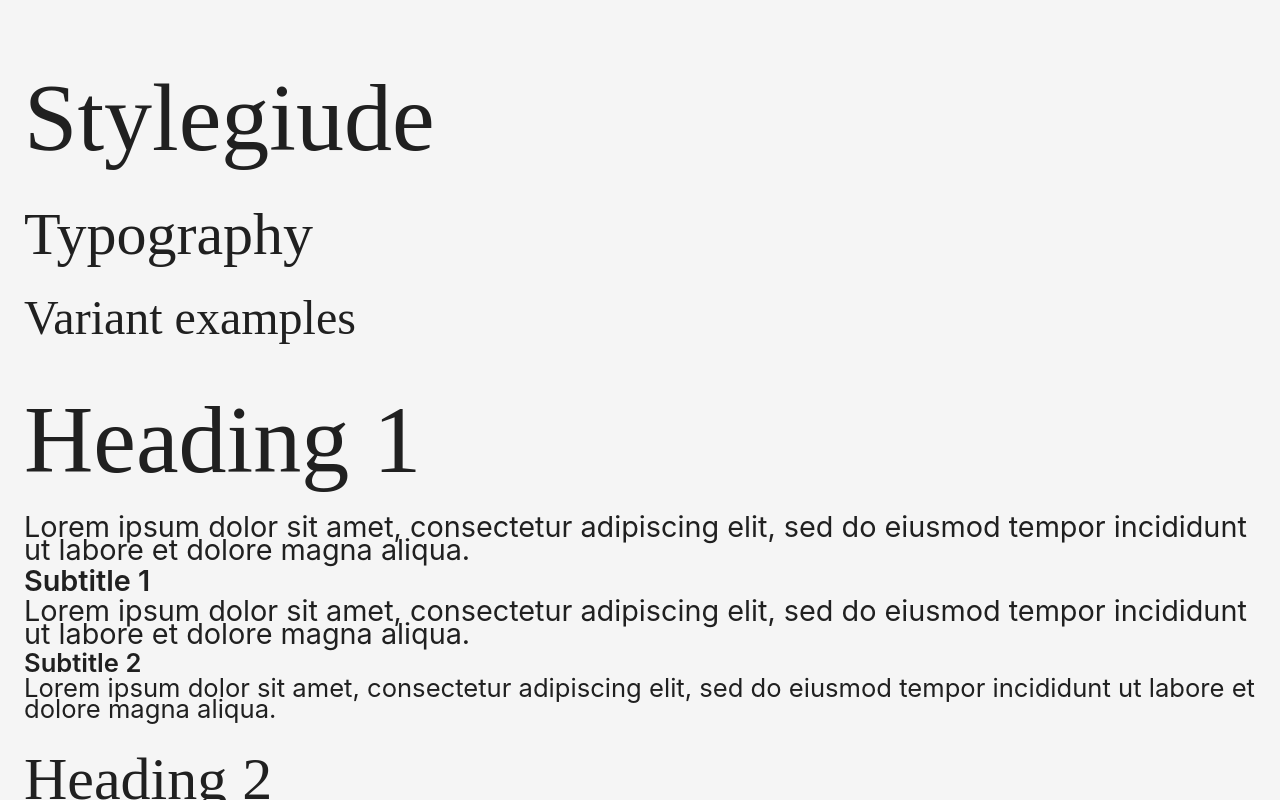
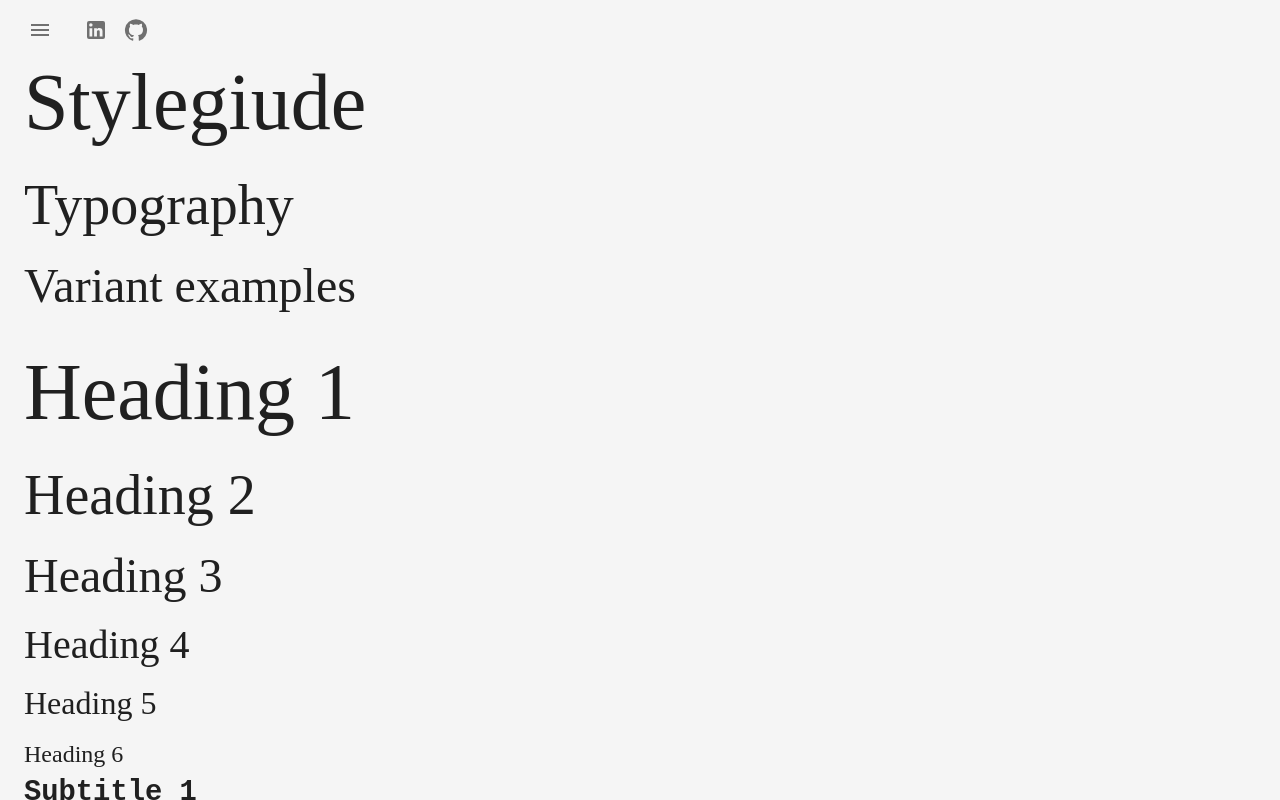
Before and after one commit to nfjdu/nfjdu.github.io, a React (Vite) app: page /styleguide/typography in a window 1280 px wide. Built offline with nearby package versions, Linux system fonts and the light colour scheme; a small style sheet from the web is missing.

Commit message:
menu started + some typography fixes

```diff
--- a/src/pages/Root/index.tsx
+++ b/src/pages/Root/index.tsx
@@ -1,17 +1,52 @@
-import { Box } from "@mui/material";
+import MenuIcon from "@mui/icons-material/Menu";
+import LinkedInIcon from "@mui/icons-material/LinkedIn";
+import GitHubIcon from "@mui/icons-material/GitHub";
+import { Box, Collapse, IconButton, List, ListItem, ListItemText, Paper } from "@mui/material";
 import { Outlet } from "react-router-dom";
+import { useState } from "react";
 
 const RootPage = () => {
+  const [isMenuOpened, setIsMenuOpened] = useState(false);
+
   return (
     <Box
       sx={{
         width: "100%",
         height: "100%",
         overflowX: "hidden",
+        position: "relative",
         p: 3,
         backgroundColor: (theme) => theme.palette.background.paper,
       }}
     >
+      <Box sx={{ position: "absolute", top: 10, left: 20 }}>
+        <IconButton sx={{ mr: 2 }} onClick={() => setIsMenuOpened(!isMenuOpened)}>
+          <MenuIcon />
+        </IconButton>
+        <IconButton>
+          <LinkedInIcon />
+        </IconButton>
+        <IconButton>
+          <GitHubIcon />
+        </IconButton>
+      </Box>
+
+      {isMenuOpened && (
+        <Box sx={{ backgroundColor: "grey" }}>
+          <List>
+            <ListItem>
+              <ListItemText>Home</ListItemText>
+            </ListItem>
+            <ListItem>
+              <ListItemText>Home</ListItemText>
+            </ListItem>
+            <ListItem>
+              <ListItemText>Home</ListItemText>
+            </ListItem>
+          </List>
+        </Box>
+      )}
+
       <Outlet />
     </Box>
   );
--- a/src/pages/Styleguide/Typography/index.tsx
+++ b/src/pages/Styleguide/Typography/index.tsx
@@ -7,106 +7,33 @@ const TypographyPage = () => {
       <Typography variant='h3'>Variant examples</Typography>
 
       <Typography variant='h1'>Heading 1</Typography>
-      <Typography variant='body1'>
-        Lorem ipsum dolor sit amet, consectetur adipiscing elit, sed do eiusmod tempor incididunt ut
-        labore et dolore magna aliqua.
-      </Typography>
+
+      <Typography variant='h2'>Heading 2</Typography>
+
+      <Typography variant='h3'>Heading 3</Typography>
+
+      <Typography variant='h4'>Heading 4</Typography>
+
+      <Typography variant='h5'>Heading 5</Typography>
+
+      <Typography variant='h6'>Heading 6</Typography>
+
       <Typography variant='subtitle1'>Subtitle 1</Typography>
       <Typography variant='body1'>
-        Lorem ipsum dolor sit amet, consectetur adipiscing elit, sed do eiusmod tempor incididunt ut
-        labore et dolore magna aliqua.
+        Body1. Lorem ipsum dolor sit amet, consectetur adipiscing elit, sed do eiusmod tempor
+        incididunt ut labore et dolore magna aliqua.
       </Typography>
       <Typography variant='subtitle2'>Subtitle 2</Typography>
       <Typography variant='body2'>
-        Lorem ipsum dolor sit amet, consectetur adipiscing elit, sed do eiusmod tempor incididunt ut
-        labore et dolore magna aliqua.
-      </Typography>
-
-      <Typography variant='h2'>Heading 2</Typography>
-      <Typography variant='body1'>
-        Lorem ipsum dolor sit amet, consectetur adipiscing elit, sed do eiusmod tempor incididunt ut
-        labore et dolore magna aliqua.
-      </Typography>
-      <Typography variant='subtitle1'>Subtitle 1</Typography>
-      <Typography variant='body1'>
-        Lorem ipsum dolor sit amet, consectetur adipiscing elit, sed do eiusmod tempor incididunt ut
-        labore et dolore magna aliqua.
-      </Typography>
-      <Typography variant='subtitle2'>Subtitle 2</Typography>
-      <Typography variant='body2'>
-        Lorem ipsum dolor sit amet, consectetur adipiscing elit, sed do eiusmod tempor incididunt ut
-        labore et dolore magna aliqua.
-      </Typography>
-
-      <Typography variant='h3'>Heading 3</Typography>
-      <Typography variant='body1'>
-        Lorem ipsum dolor sit amet, consectetur adipiscing elit, sed do eiusmod tempor incididunt ut
-        labore et dolore magna aliqua.
-      </Typography>
-      <Typography variant='subtitle1'>Subtitle 1</Typography>
-      <Typography variant='body1'>
-        Lorem ipsum dolor sit amet, consectetur adipiscing elit, sed do eiusmod tempor incididunt ut
-        labore et dolore magna aliqua.
-      </Typography>
-      <Typography variant='subtitle2'>Subtitle 2</Typography>
-      <Typography variant='body2'>
-        Lorem ipsum dolor sit amet, consectetur adipiscing elit, sed do eiusmod tempor incididunt ut
-        labore et dolore magna aliqua.
-      </Typography>
-
-      <Typography variant='h4'>Heading 4</Typography>
-      <Typography variant='body1'>
-        Lorem ipsum dolor sit amet, consectetur adipiscing elit, sed do eiusmod tempor incididunt ut
-        labore et dolore magna aliqua.
-      </Typography>
-      <Typography variant='subtitle1'>Subtitle 1</Typography>
-      <Typography variant='body1'>
-        Lorem ipsum dolor sit amet, consectetur adipiscing elit, sed do eiusmod tempor incididunt ut
-        labore et dolore magna aliqua.
-      </Typography>
-      <Typography variant='subtitle2'>Subtitle 2</Typography>
-      <Typography variant='body2'>
-        Lorem ipsum dolor sit amet, consectetur adipiscing elit, sed do eiusmod tempor incididunt ut
-        labore et dolore magna aliqua.
-      </Typography>
-
-      <Typography variant='h5'>Heading 5</Typography>
-      <Typography variant='body1'>
-        Lorem ipsum dolor sit amet, consectetur adipiscing elit, sed do eiusmod tempor incididunt ut
-        labore et dolore magna aliqua.
-      </Typography>
-      <Typography variant='subtitle1'>Subtitle 1</Typography>
-      <Typography variant='body1'>
-        Lorem ipsum dolor sit amet, consectetur adipiscing elit, sed do eiusmod tempor incididunt ut
-        labore et dolore magna aliqua.
-      </Typography>
-      <Typography variant='subtitle2'>Subtitle 2</Typography>
-      <Typography variant='body2'>
-        Lorem ipsum dolor sit amet, consectetur adipiscing elit, sed do eiusmod tempor incididunt ut
-        labore et dolore magna aliqua.
-      </Typography>
-
-      <Typography variant='h6'>Heading 6</Typography>
-      <Typography variant='body1'>
-        Lorem ipsum dolor sit amet, consectetur adipiscing elit, sed do eiusmod tempor incididunt ut
-        labore et dolore magna aliqua.
-      </Typography>
-      <Typography variant='subtitle1'>Subtitle 1</Typography>
-      <Typography variant='body1'>
-        Lorem ipsum dolor sit amet, consectetur adipiscing elit, sed do eiusmod tempor incididunt ut
-        labore et dolore magna aliqua.
-      </Typography>
-      <Typography variant='subtitle2'>Subtitle 2</Typography>
-      <Typography variant='body2'>
-        Lorem ipsum dolor sit amet, consectetur adipiscing elit, sed do eiusmod tempor incididunt ut
-        labore et dolore magna aliqua.
+        Body2. Lorem ipsum dolor sit amet, consectetur adipiscing elit, sed do eiusmod tempor
+        incididunt ut labore et dolore magna aliqua.
       </Typography>
 
       <br />
 
       <Typography variant='caption'>
-        Caption example. Lorem ipsum dolor sit amet, consectetur adipiscing elit, sed do eiusmod
-        tempor incididunt ut labore et dolore magna aliqua.
+        Caption. Lorem ipsum dolor sit amet, consectetur adipiscing elit, sed do eiusmod tempor
+        incididunt ut labore et dolore magna aliqua.
       </Typography>
     </>
   );
--- a/src/themes/themes.ts
+++ b/src/themes/themes.ts
@@ -18,48 +18,39 @@ declare module "@mui/material/styles" {
 
 const baseOptions: ThemeOptions = {
   typography: {
-    fontFamily: [
-      '"Advanced Pixel"',
-      "-apple-system",
-      "BlinkMacSystemFont",
-      '"Segoe UI"',
-      "Roboto",
-      '"Helvetica Neue"',
-      "Arial",
-      "sans-serif",
-      '"Apple Color Emoji"',
-      '"Segoe UI Emoji"',
-      '"Segoe UI Symbol"',
-    ].join(","),
+    fontFamily: ['"Advanced Pixel"', "monospace"].join(","),
     h1: {
+      fontSize: "5rem",
       fontFamily: "Karma Future",
       "@media (max-width:600px)": {
-        fontSize: "5rem",
+        fontSize: "4rem",
       },
       marginTop: "0.4em",
       marginBottom: "0.2em",
       hyphens: "manual",
     },
     h2: {
+      fontSize: "3.5rem",
       fontFamily: "Karma Future",
       marginTop: "0.4em",
       marginBottom: "0.2em",
-      "@media (max-width:600px)": {
-        fontSize: "4rem",
-      },
-      hyphens: "manual",
-    },
-    h3: {
-      fontFamily: "Karma Future",
-      marginTop: "0.4em",
-      marginBottom: "0.2em",
-
       "@media (max-width:600px)": {
         fontSize: "3rem",
       },
       hyphens: "manual",
     },
+    h3: {
+      fontSize: "3rem",
+      fontFamily: "Karma Future",
+      marginTop: "0.4em",
+      marginBottom: "0.2em",
+      "@media (max-width:600px)": {
+        fontSize: "2.5rem",
+      },
+      hyphens: "manual",
+    },
     h4: {
+      fontSize: "2.5rem",
       fontFamily: "Karma Future",
       marginTop: "0.4em",
       marginBottom: "0.2em",
@@ -68,6 +59,7 @@ const baseOptions: ThemeOptions = {
       },
     },
     h5: {
+      fontSize: "2rem",
       fontFamily: "Karma Future",
       marginTop: "0.4em",
       marginBottom: "0.2em",
@@ -76,11 +68,12 @@ const baseOptions: ThemeOptions = {
       },
     },
     h6: {
+      fontSize: "1.5rem",
       fontFamily: "Karma Future",
       marginTop: "0.4em",
       marginBottom: "0.2em",
       "@media (max-width:600px)": {
-        fontSize: "1.2rem",
+        fontSize: "1rem",
       },
     },
     subtitle1: {
@@ -108,14 +101,14 @@ const baseOptions: ThemeOptions = {
       "@media (max-width:600px)": {
         fontSize: "1.6rem",
       },
-      lineHeight: 0.8,
+      lineHeight: 1,
     },
     body2: {
       fontSize: "1.6rem",
       "@media (max-width:600px)": {
         fontSize: "1.4rem",
       },
-      lineHeight: 0.8,
+      lineHeight: 1,
     },
     button: {
       fontSize: "1.4rem",
```
